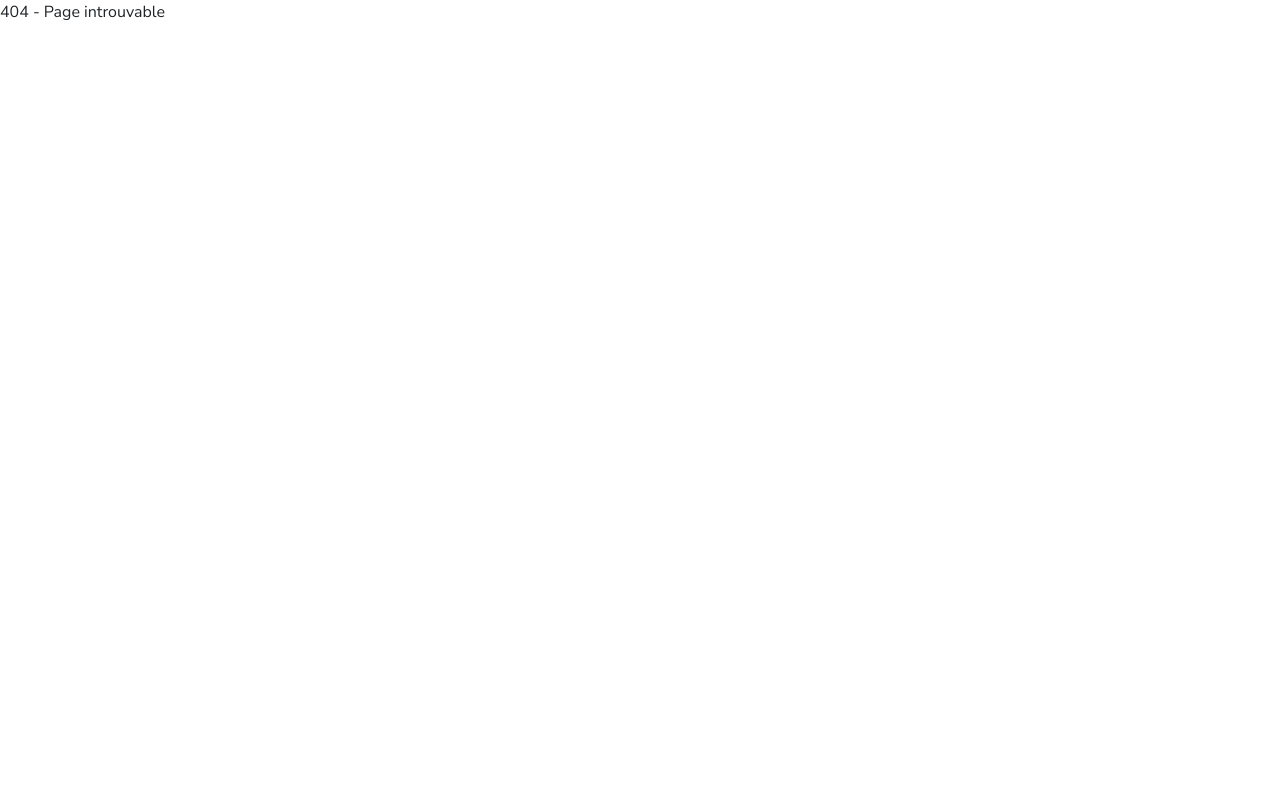
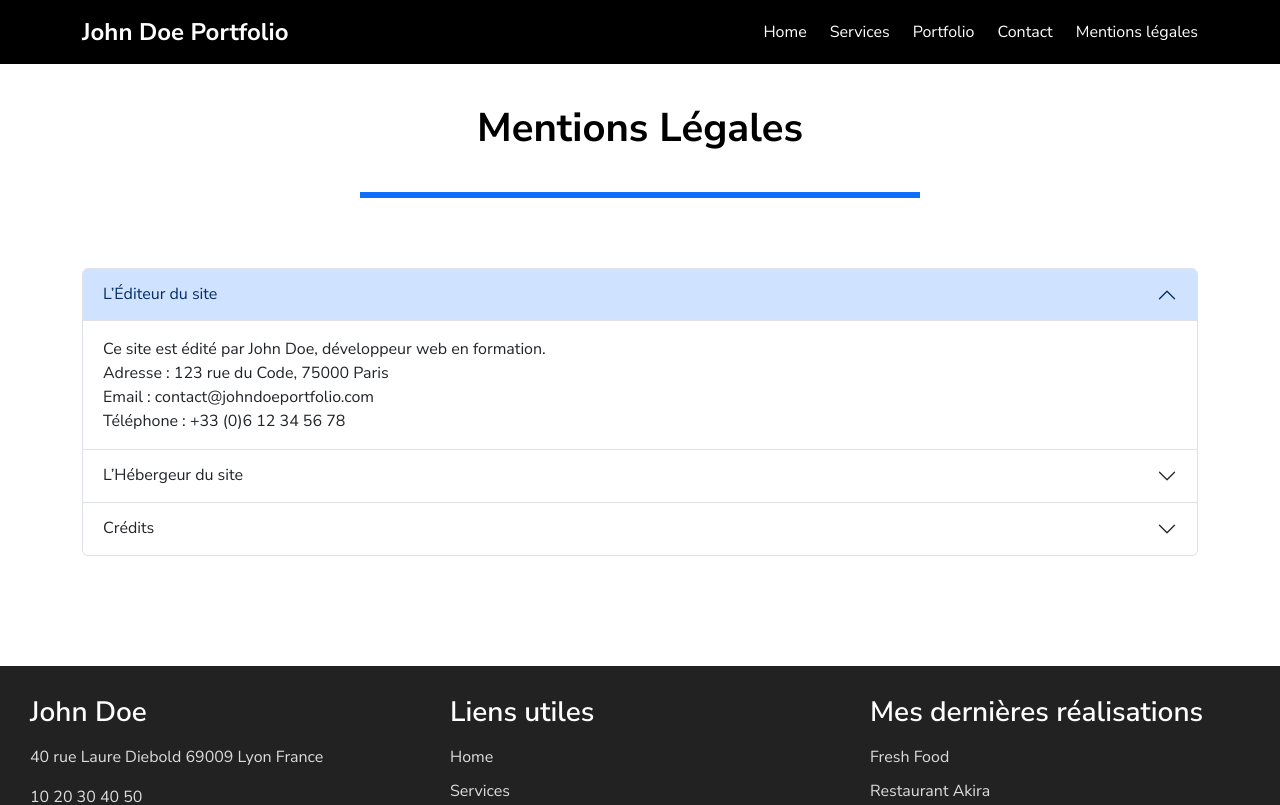
Before and after one commit to Remi-13-exe/Creez-votre-portfolio-avec-React.JS, a React (Create React App) app: page /legal in a window 1280 px wide. Before the commit this address had no page. Shown: the top 805 px of the page. Built offline with nearby package versions, Linux system fonts and the light colour scheme.

Commit message:
commencement de la mention legales

```diff
--- a/package.json
+++ b/package.json
@@ -17,6 +17,7 @@
     "react": "^19.0.0",
     "react-bootstrap": "^2.10.9",
     "react-dom": "^19.0.0",
+    "react-helmet": "^6.1.0",
     "react-router-dom": "^7.1.5",
     "react-scripts": "5.0.1",
     "web-vitals": "^2.1.4"
--- a/src/App.js
+++ b/src/App.js
@@ -2,7 +2,7 @@ import { BrowserRouter as Router, Routes, Route } from "react-router-dom";
 import Home from "./pages/Home";
 import Services from "./pages/Services";
 import Portfolio from "./pages/Portfolio";
-
+import Legal from "./pages/Legal";
 
 function App() {
   return (
@@ -12,6 +12,7 @@ function App() {
         <Route path="/services" element={<Services />} /> {/* Route pour les services */}
         <Route path="*" element={<div>404 - Page introuvable</div>} /> {/* Route pour les pages non trouvées */}
         <Route path="/portfolio" element={<Portfolio />} /> {/* Route pour les services */}
+        <Route path="/legal" element={<Legal />} /> {/* Route pour les services */}
 
       </Routes>
     </Router>
--- a/src/components/Header.js
+++ b/src/components/Header.js
@@ -32,7 +32,7 @@ const Header = () => {
               <li><Link to="/Services">Services</Link></li>
               <li><Link to="/portfolio">Portfolio</Link></li>
               <li><Link to="/contact">Contact</Link></li>
-              <li><Link to="/mentions-legales">Mentions légales</Link></li>
+              <li><Link to="/legal">Mentions légales</Link></li>
             </ul>
           </nav>
         </div>
--- a/src/pages/Legal.js
+++ b/src/pages/Legal.js
@@ -0,0 +1,83 @@
+import React from "react";
+import { Accordion, Container } from "react-bootstrap";
+import { Helmet } from "react-helmet"; // Pour la balise meta noindex
+import Header from "../components/Header"; // Import du Header
+import Footer from "../components/Footer"; // Import du Footer
+import "../styles/legal.css";
+
+const Legal = () => {
+  return (
+    <div className="legal">
+      {/* Balise meta pour désactiver l'indexation */}
+      <Helmet>
+        <meta name="robots" content="noindex, nofollow" />
+        <title>Mentions Légales</title>
+      </Helmet>
+
+      {/* Inclusion du Header */}
+      <Header />
+
+      {/* Titre principal */}
+      <Container>
+        <h1 className="legal-title">Mentions Légales</h1>
+        <div className="banner-bar"></div> {/* Ajout de la barre */}
+
+        {/* Accordéon Bootstrap */}
+        <Accordion defaultActiveKey="0" className="legal-accordion">
+          {/* Section sur l'éditeur du site */}
+          <Accordion.Item eventKey="0">
+            <Accordion.Header>L’Éditeur du site</Accordion.Header>
+            <Accordion.Body>
+              Ce site est édité par John Doe, développeur web en formation.
+              <br />
+              Adresse : 123 rue du Code, 75000 Paris
+              <br />
+              Email : contact@johndoeportfolio.com
+              <br />
+              Téléphone : +33 (0)6 12 34 56 78
+            </Accordion.Body>
+          </Accordion.Item>
+
+          {/* Section sur l'hébergeur du site */}
+          <Accordion.Item eventKey="1">
+            <Accordion.Header>L’Hébergeur du site</Accordion.Header>
+            <Accordion.Body>
+              Ce site est hébergé par OVHcloud.
+              <br />
+              Adresse : 2 rue Kellermann, 59100 Roubaix, France
+              <br />
+              Téléphone : +33 9 72 10 10 07
+              <br />
+              Site web : <a href="https://www.ovhcloud.com" target="_blank" rel="noopener noreferrer">www.ovhcloud.com</a>
+            </Accordion.Body>
+          </Accordion.Item>
+
+          {/* Section sur les crédits */}
+          <Accordion.Item eventKey="2">
+            <Accordion.Header>Crédits</Accordion.Header>
+            <Accordion.Body>
+              <h2>Crédits</h2>
+
+              Ce site a été réalisé par John Doe, étudiant au&nbsp;
+<a href="https://www.centre-europeen-formation.fr/" target="_blank" rel="noopener noreferrer">Centre Européen de formation</a>.
+
+              <br />
+            <i>  Les images utilisés sur ce site sont libres de droits et ont été obtenues sur le site&nbsp;
+            <a href="https://www.pixabay.com" target="_blank" rel="noopener noreferrer">Pixabay</a>.  </i>
+            <br />
+              - Le développement et la mise en page de ce site ont été réalisés en React et Bootstrap.
+            </Accordion.Body>
+          </Accordion.Item>
+        </Accordion>
+      </Container>
+
+      {/* Ajout d'un espace avant le footer */}
+      <div className="footer-spacing"></div>
+
+      {/* Inclusion du Footer */}
+      <Footer />
+    </div>
+  );
+};
+
+export default Legal;
--- /dev/null
+++ b/src/styles/legal.css
@@ -0,0 +1,74 @@
+.mentions-legales {
+    font-family: 'Nunito Sans', sans-serif;
+    padding: 40px 15px;
+    background-color: #f9f9f9;
+  }
+
+
+  h2 {
+
+    font-weight: bold; /* Assure que le titre est bien en gras */
+
+
+  }
+
+  .mentions-title {
+    text-align: center;
+    font-size: 2.5rem;
+    font-weight: bold; /* Assure que le titre est bien en gras */
+    color: #333;
+    margin-bottom: 30px;
+  }
+
+  .mentions-accordion .accordion-header {
+    font-weight: bold;
+    font-size: 1.2rem;
+    color: #007bff; /* Couleur bleue pour le header */
+  }
+
+  .mentions-accordion .accordion-body {
+    font-size: 1rem;
+    color: #555; /* Texte gris pour une meilleure lisibilité */
+  }
+
+  .legal-title {
+    font-size: 2.5rem;
+    font-weight: bold;
+    color: #000;
+    text-align: center;
+    margin: 40px 0;
+  }
+
+  .legal-accordion {
+    margin-top: 70px; /* Espace entre le titre et l'accordéon */
+  }
+
+  .footer-spacing {
+    margin-top: 110px; /* Ajoute un espace avant le footer */
+  }
+
+  .banner-bar {
+    width: 560px; /* Largeur de la barre */
+    height: 6px; /* Hauteur de la barre */
+    background-color: #0e6efd; /* Couleur bleue dynamique */
+    margin: 20px auto 0; /* Centre horizontalement avec espace */
+  }
+
+  body, html {
+    height: 100%; /* Assure que la page couvre toute la hauteur de l'écran */
+    margin: 0;
+  }
+
+  .legal {
+    display: flex;
+    flex-direction: column;
+    min-height: 100vh; /* La page doit occuper toute la hauteur */
+  }
+
+  .legal-content {
+    flex: 1; /* Permet au contenu principal de s'étendre */
+  }
+
+  footer {
+    margin-top: auto; /* Colle le footer en bas de la page */
+  }
```
Also changed, not shown: 1 other file (tests, documents, lock files or other folders).
